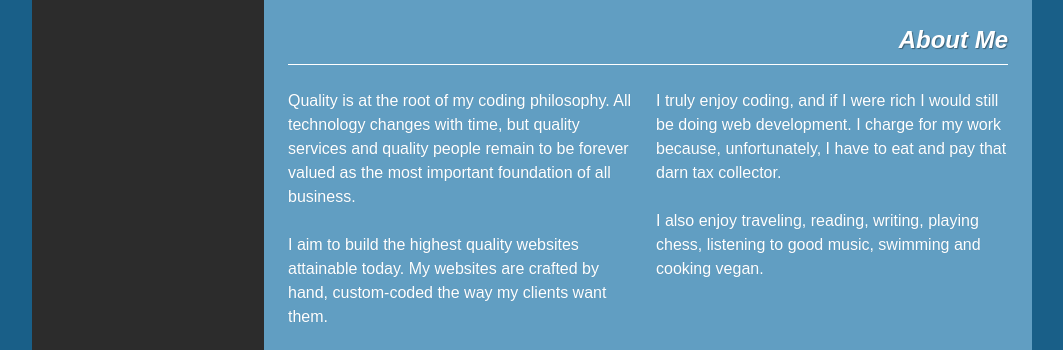
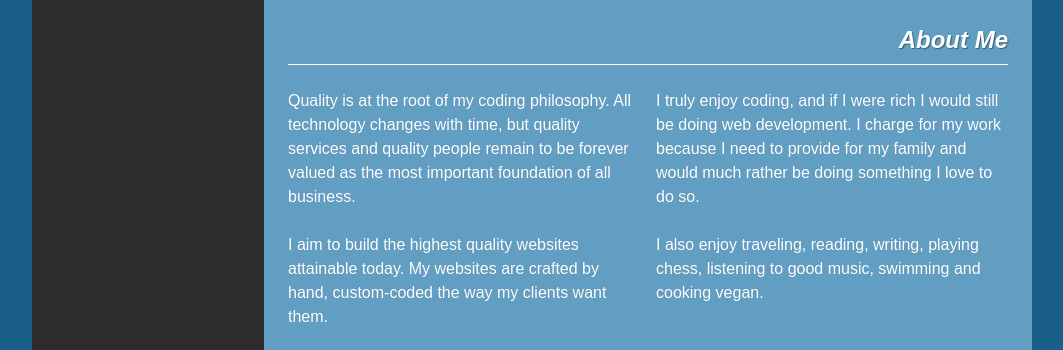
Before and after one commit to Sebastian-Neferu/My-Web-CV, a plain HTML site: page index.html in a window 1280 px wide. Shown: the part 438-788 px from the top of the page, without its empty margins (108-1171 px from the left). Drawn offline with nearby package versions, Linux system fonts and the light colour scheme; a script that the page names is missing; a web font is replaced by a local one.

Commit message:
Update index.html

```diff
--- a/index.html
+++ b/index.html
@@ -126,7 +126,7 @@
   <div class="about-copy">
     <p> Quality is at the root of my coding philosophy. All technology changes with time, but quality services and quality people remain to be forever valued as the most important foundation of all business.</p>
     <p> I aim to build the highest quality websites attainable today. My websites are crafted by hand, custom-coded the way my clients want them. </p>
-    <p> I truly enjoy coding, and if I were rich I would still be doing web development. I charge for my work because, unfortunately, I have to eat and pay that darn tax collector.</p>
+    <p> I truly enjoy coding, and if I were rich I would still be doing web development. I charge for my work because I need to provide for my family and would much rather be doing something I love to do so.</p>
     <p> I also enjoy traveling, reading, writing, playing chess, listening to good music, swimming and cooking vegan.</p>
   </div>
 
```
